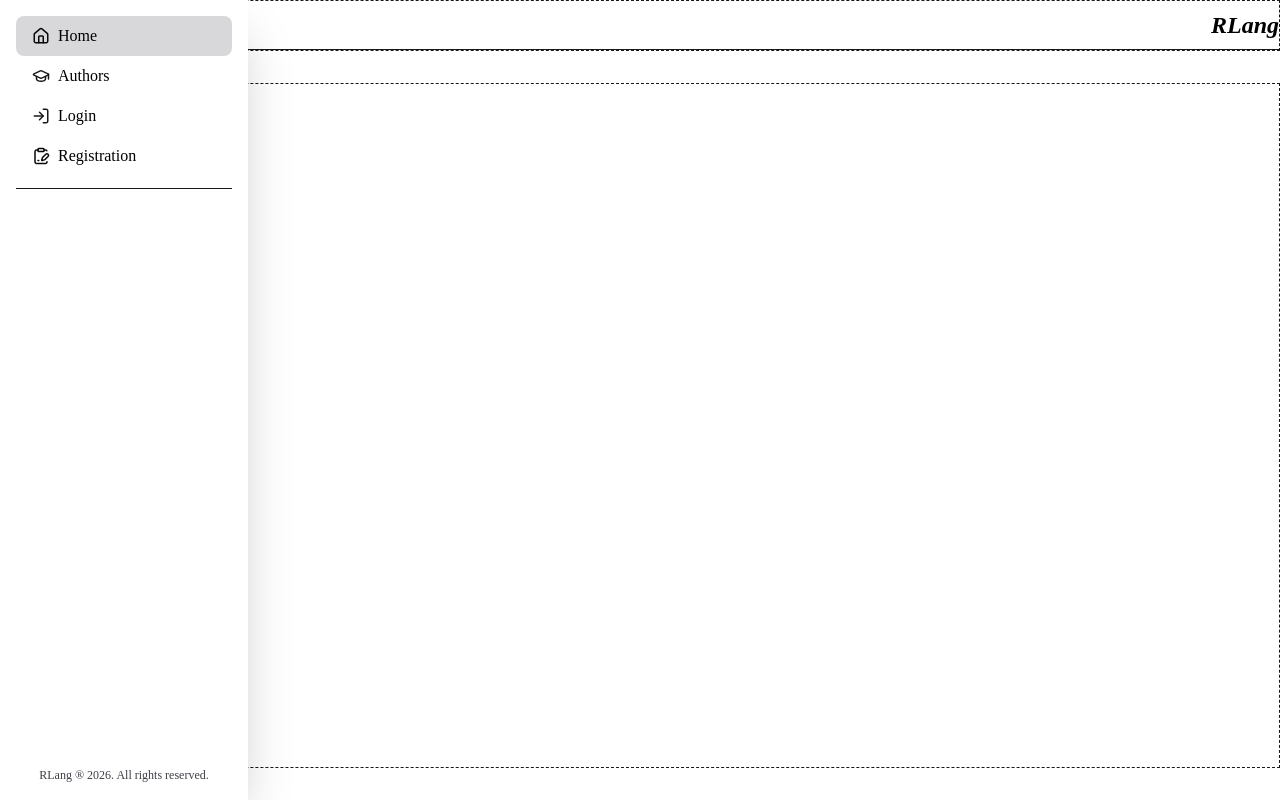
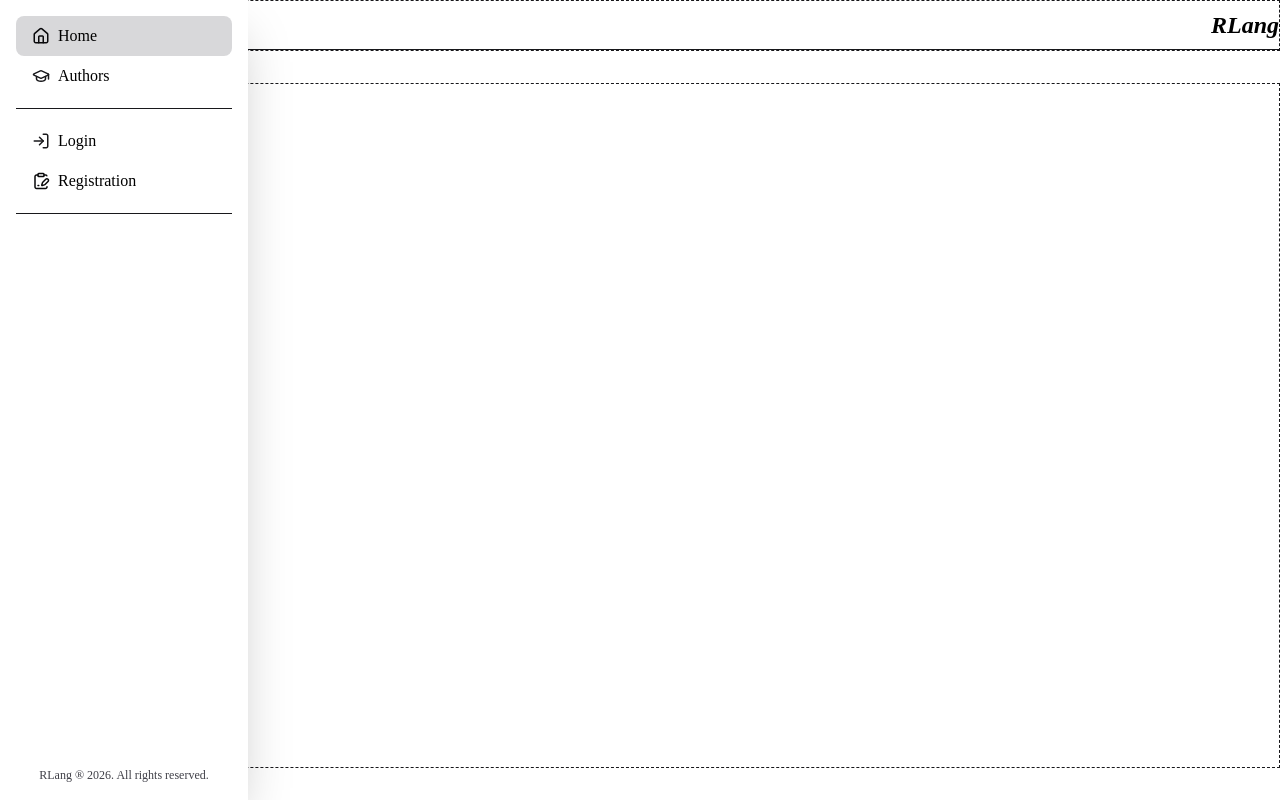
Before and after one commit to High-Petrushka/remote-language-app, a React (Vite) app in the folder frontend/: page / in a window 1280 px wide. Both pictures are taken after a click on the button 17 px from the left and 25 px from the top of the page. Built offline with nearby package versions, Linux system fonts and the light colour scheme; a web font is replaced by a local one.

Commit message:
Adding profile link to the menu

```diff
--- a/frontend/src/components/interaction/NavPanel.jsx
+++ b/frontend/src/components/interaction/NavPanel.jsx
@@ -18,8 +18,9 @@ export function NavPanel() {
                 <NavLinksLayout>
                     <MyNavLink path="/" iconSrc={"/src/assets/menu/house.svg"}>Home</MyNavLink>
                     <MyNavLink path="/authors" iconSrc={"/src/assets/menu/authors.svg"}>Authors</MyNavLink>
+                    <div className="pt-3 mt-3 border-t border-zinc-900">
                         {token ?
-                        <MyNavLink path={`/profile/${userId}`} iconSrc={"/src/assets/menu/authors.svg"}>Profile</MyNavLink>
+                            <MyNavLink path={`/profile/${userId}`} iconSrc={"/src/assets/menu/menu-user.svg"}>Profile</MyNavLink>
                         :
                         null
                         }
@@ -33,6 +34,7 @@ export function NavPanel() {
                         :
                         null
                         }
+                    </div>
                 </NavLinksLayout>
                 <span className="text-[12px] text-zinc-700 mx-auto">RLang &#174; 2026. All rights reserved.</span>
             </NavPanelLayout>
```
Also changed, not shown: frontend/src/assets/menu/menu-user.svg (added). Lines whose indentation alone changed are shown as unchanged.
